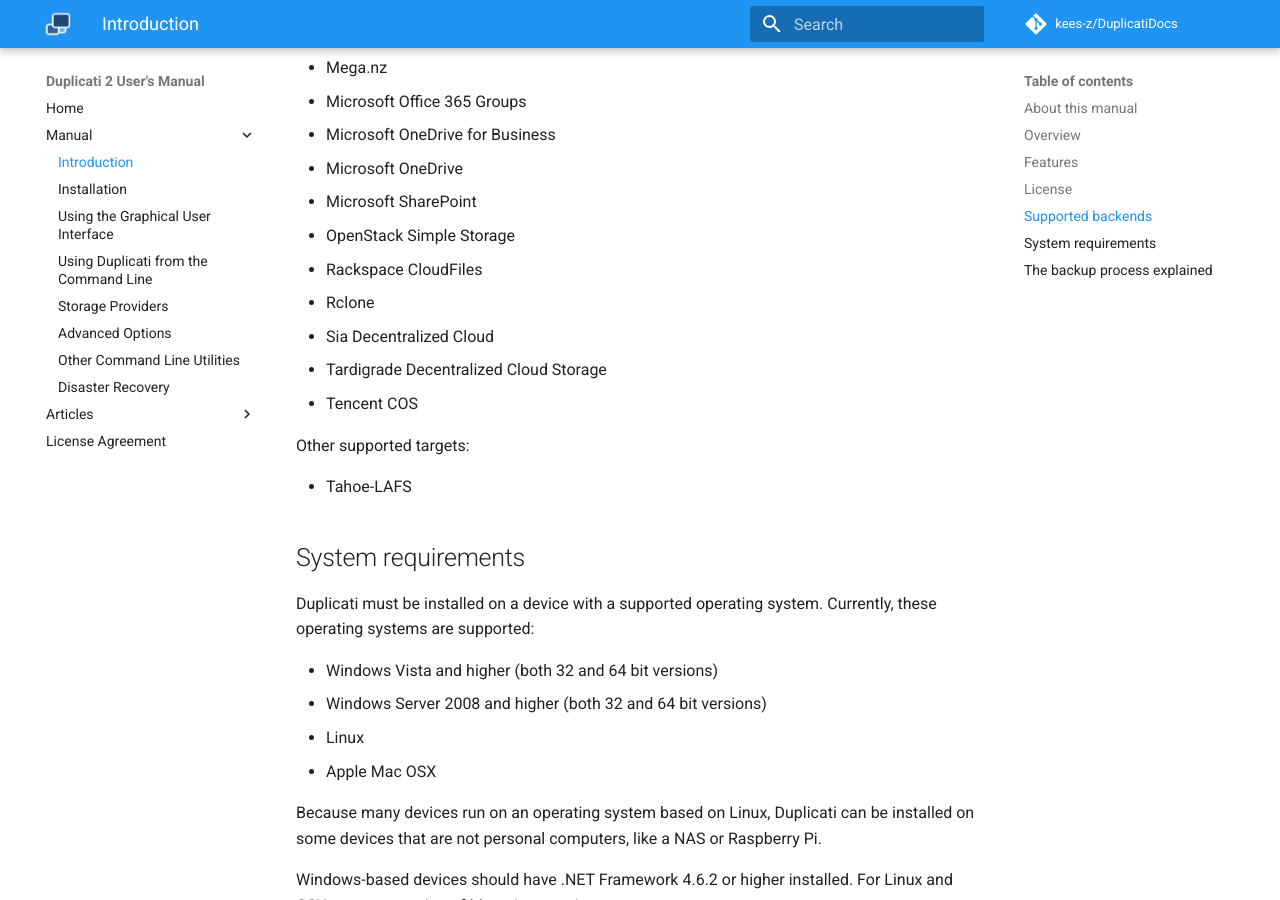
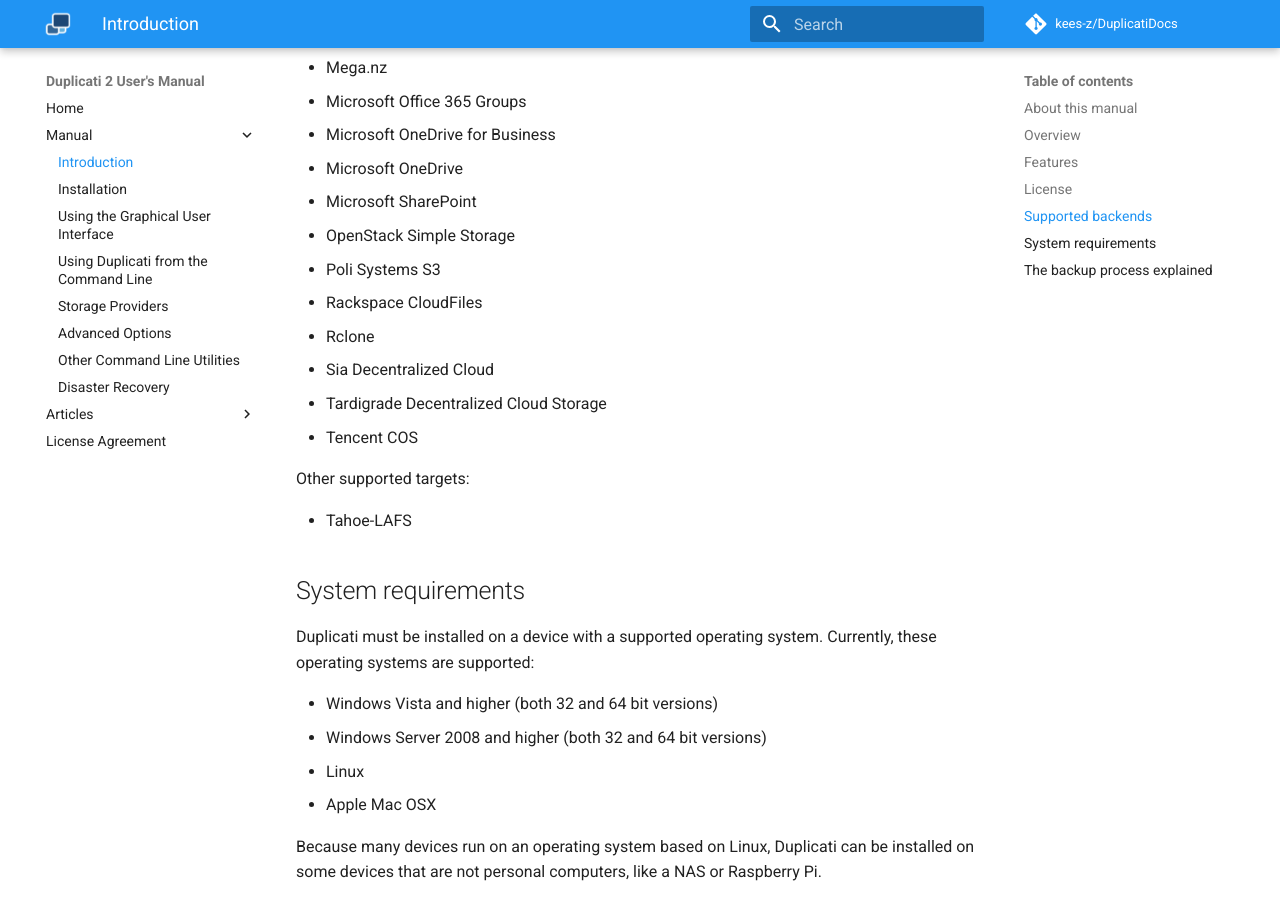
Before and after one commit to kees-z/DuplicatiDocs, an MkDocs documentation site: the page built from docs/01-introduction.md, in a window 1280 px wide and 900 px high, scrolled down 4775 px. Built offline with MkDocs 1.6.1 and Material for MkDocs 9.7.7, drawn with Linux system fonts in a browser that asks for light colours; comment, search, counter and statistics services are not loaded; old or Windows-style settings are respelled for this version of MkDocs.

Commit message:
Add Poli Systems as supported provider
See https://github.com/duplicati/duplicati/pull/4607

```diff
--- a/docs/01-introduction.md
+++ b/docs/01-introduction.md
@@ -119,6 +119,7 @@ The following Cloud Storage Providers are supported natively by Duplicati:
 * Microsoft OneDrive
 * Microsoft SharePoint
 * OpenStack Simple Storage
+* Poli Systems S3
 * Rackspace CloudFiles
 * Rclone
 * Sia Decentralized Cloud
```
